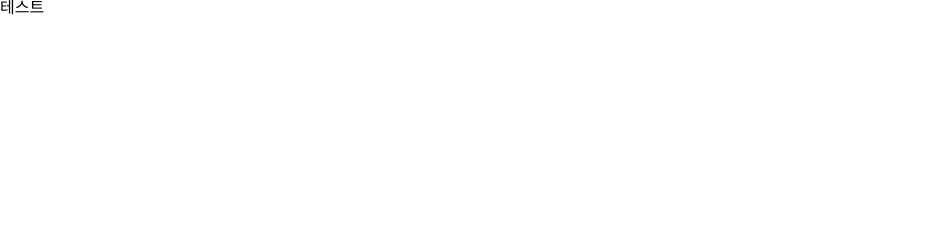
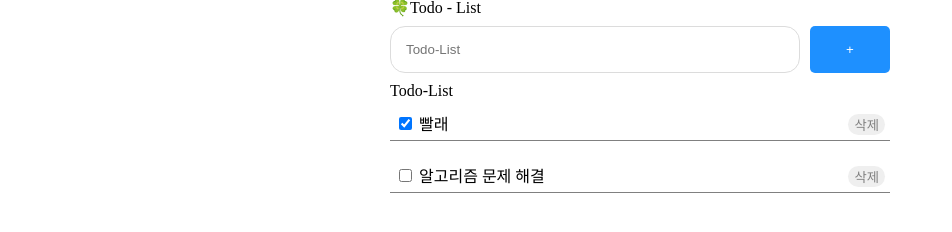
Before and after one commit to hb-k-3376/todolist-vanilla, a website: page index.html in a window 1280 px wide. Shown: the whole page, without its empty margins (0-952 px from the left). Drawn offline with Linux system fonts and the light colour scheme.

Commit message:
init ver 1.0

```diff
--- a/index.html
+++ b/index.html
@@ -4,11 +4,38 @@
     <title>Todo list vanilla</title>
     <meta charset="UTF-8" />
     <meta name="viewport" content="width=device-width, initial-scale=1.0" />
+    <link rel="stylesheet" href="./resetStyle.css"></link>
     <link rel="stylesheet" href="./style.css"></link>
-    <link rel="stylesheet" href="./resetStyle.css"></link>
     <script src="./script.js" defer></script>
   </head>
   <body>
-    <h1>테스트</h1>
+    <div class="container">
+      <div class="header">
+        <h1>🍀Todo - List</h1>
+      </div>
+      <div class="editor">
+        <input type="text" placeholder="Todo-List"/>
+        <button>+</button>
+      </div>
+      <div class="list">
+        <h4>Todo-List</h4>
+        <ul class="todo-list">
+          <!-- <li class="content">
+            <div>
+              <input type="checkbox" />
+              <span>할일1</span>
+            </div>
+            <button type="button">삭제</button>
+          </li>
+          <li class="content">
+            <div>
+              <input type="checkbox" />
+              <span>할일1</span>
+            </div>
+            <button type="button">삭제</button>
+          </li> -->
+        </ul>
+      </div>
+    </div>
   </body>
 </html>
--- a/script.js
+++ b/script.js
@@ -0,0 +1,61 @@
+/**
+ * DOM 렌더링 완료 후 init() 함수 실행 이벤트
+ * @returns {void}
+ */
+document.addEventListener("DOMContentLoaded", function () {
+  init();
+  //   _init();
+});
+
+const todoList = [
+  {
+    content: "빨래",
+    check: true,
+  },
+  {
+    content: "알고리즘 문제 해결",
+    check: false,
+  },
+];
+
+/**
+ * 페이지가 로드 되었을 때 실행(localStorage 미사용 시)
+ * 리스트 데이터를 불러와 화면에 그린다.
+ * @returns {void}
+ */
+const init = () => {
+  let parent = document.querySelector(".todo-list");
+  let list = "";
+  todoList.forEach((obj) => {
+    list += `<li class="content">
+        <div>
+            <input type="checkBox" ${obj.check ? "checked" : ""} />
+            <span>${obj.content}</span>
+        </div>
+        <button type="button">삭제</button>
+    </li>`;
+  });
+  parent.innerHTML = list;
+};
+
+/**
+ * 페이지가 로드 되었을 때 실행(localStorage 사용 시)
+ * localStorage의 데이터를 화면에 그린다.
+ * @returns {void}
+ */
+const _init = () => {
+  let parent = document.querySelector(".todo-list");
+  let list = "";
+  const _todoList = JSON.parse(localStorage.getItem("array"));
+  console.log(_todoList);
+  _todoList.forEach((obj) => {
+    list += `<li class="content">
+        <div>
+            <input type="checkBox" ${obj.check ? "checked" : ""} />
+            <span>${obj.content}</span>
+        </div>
+        <button type="button">삭제</button>
+    </li>`;
+  });
+  parent.innerHTML = list;
+};
--- a/style.css
+++ b/style.css
@@ -0,0 +1,46 @@
+.container {
+  width: 500px;
+  margin: 0 auto;
+  display: flex;
+  flex-direction: column;
+  gap: 10px;
+}
+
+.editor {
+  display: flex;
+  gap: 10px;
+}
+
+.editor > input {
+  flex: 1;
+  padding: 15px;
+  border: 1px solid rgb(220, 220, 220);
+  border-radius: 15px;
+}
+
+.editor > button {
+  cursor: pointer;
+  width: 80px;
+  border: none;
+  background-color: dodgerblue;
+  color: white;
+  border-radius: 5px;
+}
+.list h4 {
+  margin-bottom: 10px;
+}
+.todo-list li {
+  margin-bottom: 20px;
+  padding: 5px;
+}
+.content {
+  border-bottom: 1px solid gray;
+  display: flex;
+  justify-content: space-between;
+  button {
+    cursor: pointer;
+    color: gray;
+    border: none;
+    border-radius: 15px;
+  }
+}
```
